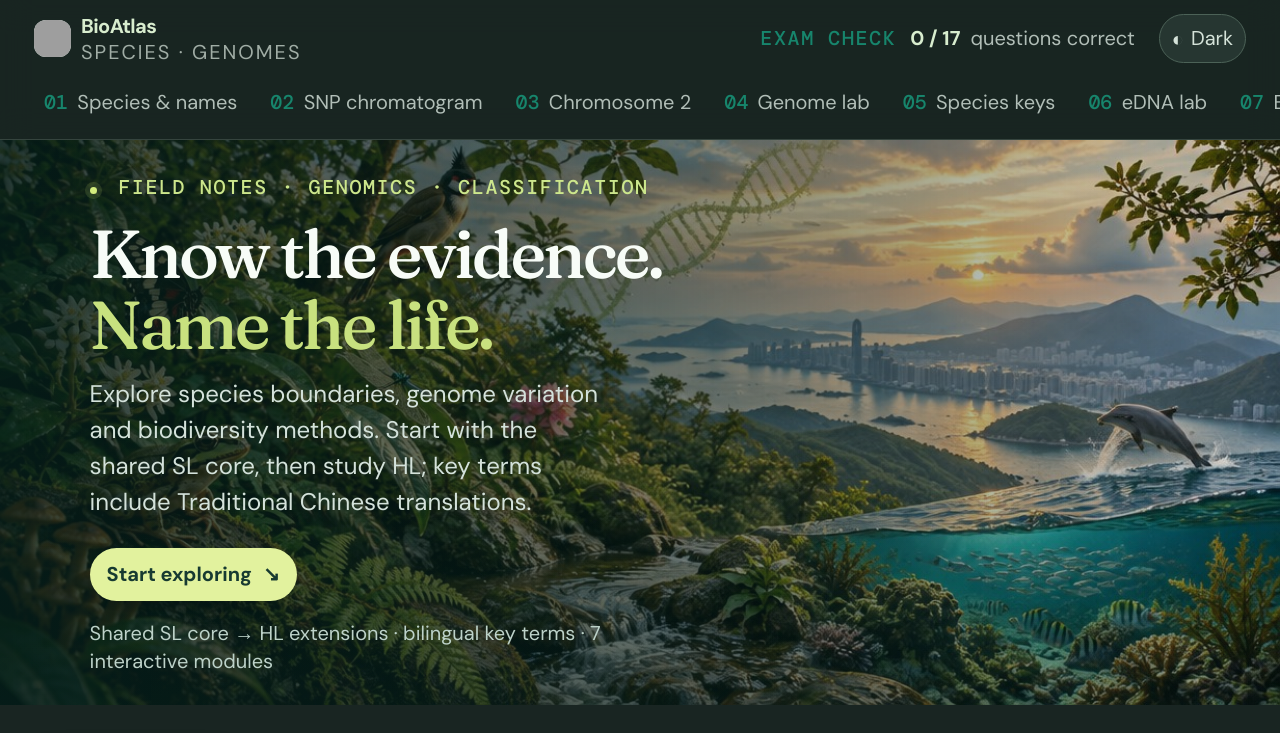
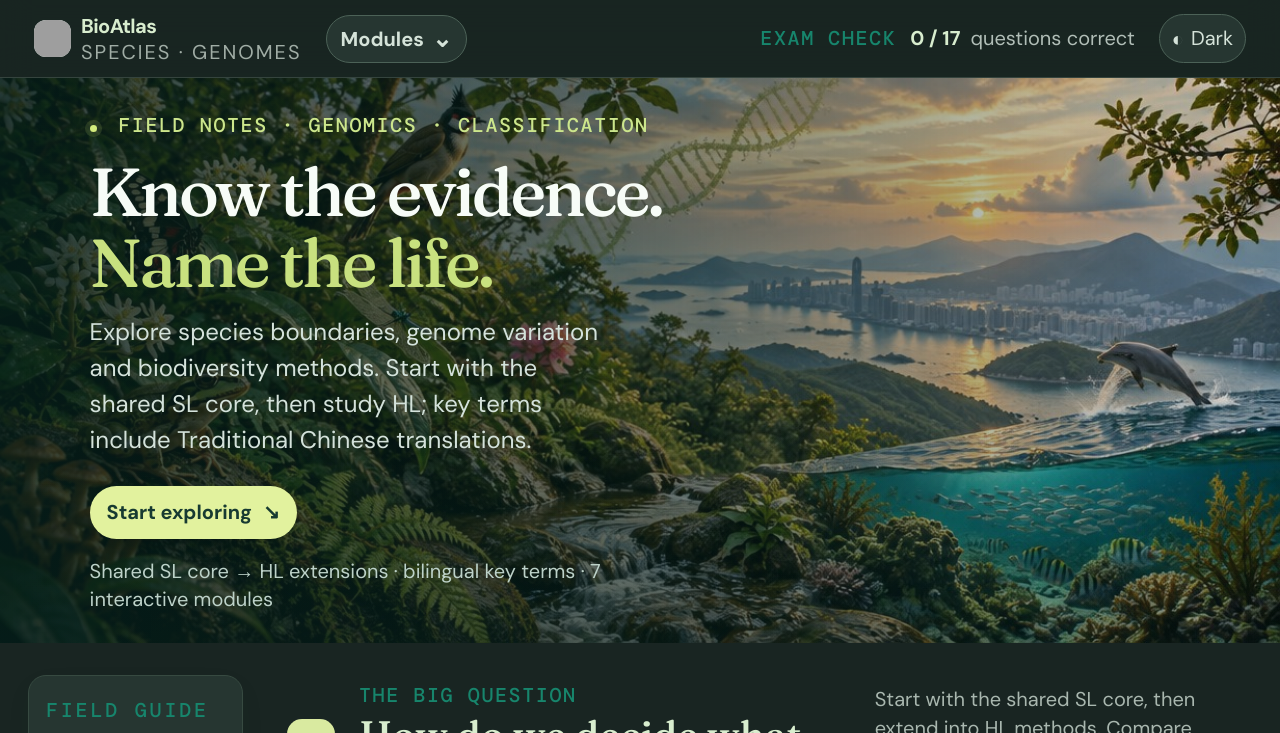
Before and after one commit to biology-JH/A3.1biodiversity, a website with bundled scripts: page index.html in a window 1280 px wide. Both pictures are taken after a click on the button "Toggle dark colour theme". Shown: the top 733 px of the page. Built offline with nearby package versions, Linux system fonts and the light colour scheme; grey boxes are pictures that could not be loaded.

Commit message:
Make module navigation collapsible

```diff
--- a/index.html
+++ b/index.html
@@ -19,6 +19,10 @@
         <img src="assets/bioatlas-dna-mark.png" alt="" class="brand-mark">
         <span class="brand-copy"><strong>BioAtlas</strong><small>SPECIES · GENOMES</small></span>
       </a>
+      <button id="module-nav-toggle" class="module-nav-toggle" type="button" aria-controls="module-nav" aria-expanded="false" aria-label="Show learning modules" hidden>
+        <span class="module-nav-toggle-label" aria-hidden="true">Modules</span>
+        <span class="module-nav-toggle-icon" aria-hidden="true">⌄</span>
+      </button>
       <div class="header-progress" aria-live="polite">
         <span class="eyebrow">EXAM CHECK</span>
         <strong id="score-live">0 / 17</strong>
@@ -26,7 +30,7 @@
       </div>
       <button id="theme-toggle" class="theme-toggle" type="button" aria-pressed="false" aria-label="Toggle dark colour theme"><span class="theme-icon">◐</span><span class="theme-label">Theme</span></button>
     </div>
-    <nav class="module-nav" aria-label="Learning modules">
+    <nav id="module-nav" class="module-nav" aria-label="Learning modules">
       <a href="#module-1"><span>01</span> Species & names</a>
       <a href="#module-2"><span>02</span> SNP chromatogram</a>
       <a href="#module-3"><span>03</span> Chromosome 2</a>
--- a/src/main.js
+++ b/src/main.js
@@ -618,7 +618,56 @@ function revealToast(message) {
   revealToast.timer = window.setTimeout(() => toast.classList.remove('is-visible'), 2200);
 }
 
+function renderModuleNavigation() {
+  const header = $('.site-header');
+  const toggle = $('#module-nav-toggle');
+  const nav = $('#module-nav');
+  if (!header || !toggle || !nav) return;
+
+  const setOpen = open => {
+    header.classList.toggle('is-nav-open', open);
+    toggle.setAttribute('aria-expanded', String(open));
+    toggle.setAttribute('aria-label', open ? 'Hide learning modules' : 'Show learning modules');
+    nav.setAttribute('aria-hidden', String(!open));
+    nav.inert = !open;
+  };
+
+  header.classList.add('nav-collapsible');
+  toggle.hidden = false;
+  setOpen(false);
+
+  toggle.addEventListener('click', () => {
+    setOpen(toggle.getAttribute('aria-expanded') !== 'true');
+  });
+
+  const headerInner = header.querySelector('.header-inner');
+  headerInner?.addEventListener('click', event => {
+    if (header.classList.contains('is-nav-open')) return;
+    const target = event.target;
+    if (target instanceof Element && target.closest('a, button')) return;
+    setOpen(true);
+  });
+
+  nav.querySelectorAll('a[href^="#module-"]').forEach(link => {
+    link.addEventListener('click', () => setOpen(false));
+  });
+
+  document.addEventListener('pointerdown', event => {
+    if (!header.classList.contains('is-nav-open')) return;
+    const target = event.target;
+    if (target instanceof Node && header.contains(target)) return;
+    setOpen(false);
+  });
+
+  document.addEventListener('keydown', event => {
+    if (event.key !== 'Escape' || !header.classList.contains('is-nav-open')) return;
+    setOpen(false);
+    toggle.focus({preventScroll: true});
+  });
+}
+
 function init() {
+  renderModuleNavigation();
   renderSyllabus();
   renderFlashcards();
   renderBinomialTrainer();
--- a/src/styles.css
+++ b/src/styles.css
@@ -90,6 +90,19 @@ body .skip-link{font-size:20px!important}
 body .eyebrow,body .pill{letter-spacing:.08em;line-height:1.35}
 .module-nav a{padding:10px 14px}
 .module-nav a span{font-family:'DM Mono',monospace}
+.module-nav-toggle{display:inline-flex;align-items:center;justify-content:center;gap:8px;flex:none;min-width:48px;min-height:48px;padding:8px 14px;border:1px solid #d3e2d8;border-radius:999px;background:#e8f1e9;color:var(--forest);font-weight:700;line-height:1.2;transition:background .18s ease,border-color .18s ease,transform .18s ease}
+.module-nav-toggle[hidden]{display:none}
+.module-nav-toggle:hover{background:#dcebdd;border-color:#b6d0bb}
+.module-nav-toggle:focus-visible{outline:3px solid var(--fern);outline-offset:3px}
+.module-nav-toggle-icon{display:inline-block;font-size:24px!important;line-height:1;transition:transform .22s ease}
+.site-header.is-nav-open .module-nav-toggle-icon{transform:rotate(180deg)}
+.site-header.nav-collapsible .module-nav{max-height:0;padding-bottom:0;opacity:0;overflow:hidden;transform:translateY(-8px);transition:max-height .26s ease,opacity .18s ease,transform .18s ease,padding-bottom .26s ease}
+.site-header.nav-collapsible.is-nav-open .module-nav{max-height:100px;padding-bottom:11px;opacity:1;overflow-x:auto;overflow-y:hidden;transform:translateY(0)}
+.site-header.nav-collapsible:not(.is-nav-open) .module-nav{pointer-events:none}
+body.dark-mode .module-nav-toggle{background:#263631;border-color:#4c6257;color:#d5e3d9}
+body.dark-mode .module-nav-toggle:hover{background:#30463b}
+body .module-section{scroll-margin-top:96px}
+@media(max-width:760px){.module-nav-toggle{width:48px;padding:8px}.module-nav-toggle-label{display:none}body .module-section{scroll-margin-top:92px}}
 .header-inner{min-height:76px;padding-top:14px;padding-bottom:14px}
 .header-progress{flex-wrap:wrap;justify-content:flex-end;gap:4px 10px;max-width:42vw}
 .hero{min-height:500px;padding-top:72px;padding-bottom:72px}
```
Also changed, not shown: TODO.md (+2 -0 lines), plan.md (+2 -0 lines).
